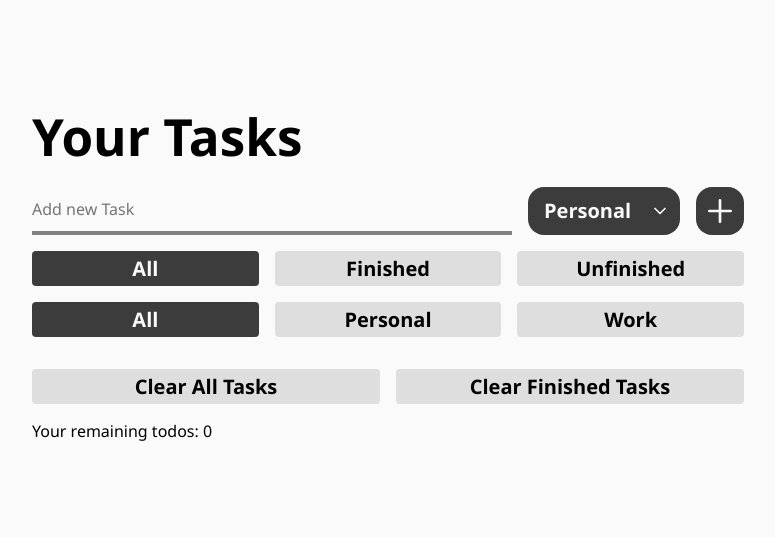
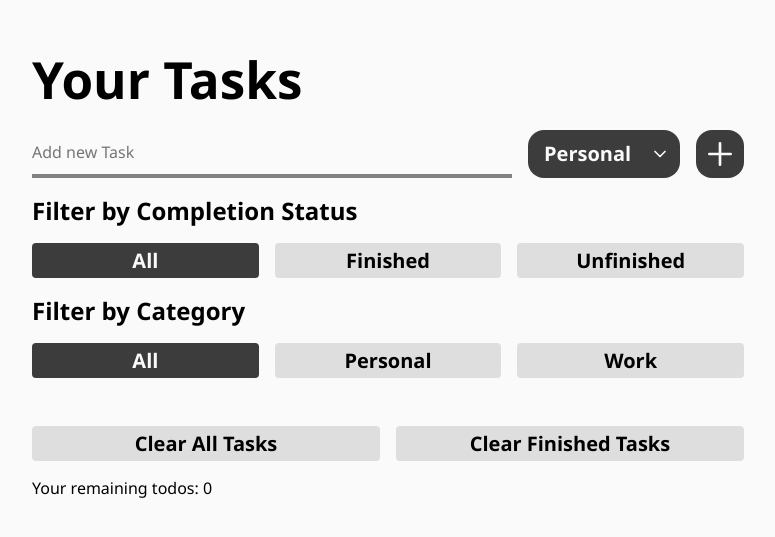
Before and after one commit to bagoesihsant/react-checkpoint-todo-list-app, a React (Vite) app: page / in a window 1280 px wide. Shown: the part 129-666 px from the top of the page, without its empty margins (252-1027 px from the left). Built offline with nearby package versions, Linux system fonts and the light colour scheme.

Commit message:
Remodel UI of filter by completion and category for better user experience.

```diff
--- a/src/components/FilterTasks.jsx
+++ b/src/components/FilterTasks.jsx
@@ -9,8 +9,9 @@ export function FilterTasks(){
     const filterTasksDispatch = useFilterTasksDispatch();
 
     return (
-        <>
-            <div className="filter-container">
+        <div className="filter-container">
+            <h2>Filter by Completion Status</h2>
+            <div className="button-container">
                 <button
                     onClick={() => {
                         filterTasksDispatch({
@@ -49,7 +50,7 @@ export function FilterTasks(){
                     Unfinished
                 </button>
             </div>
-        </>
+        </div>
     )
 
 }
--- a/src/components/SortTasks.jsx
+++ b/src/components/SortTasks.jsx
@@ -11,6 +11,8 @@ export function SortTasks(){
 
     return(
         <div className="sort-button-container">
+            <h2>Filter by Category</h2>
+            <div className="button-container">
                 <button
                     onClick={() => {
                         dispatch({type: 'all',});
@@ -42,6 +44,7 @@ export function SortTasks(){
                     Work
                 </button>
             </div>
+        </div>
     )
 
 }
--- a/src/styles/App.css
+++ b/src/styles/App.css
@@ -136,12 +136,21 @@ body {
 
 .container .filter-container {
     display: flex;
+    flex-direction: column;
+}
+
+.container .filter-container h2 {
+    font-size: 1.5rem;
+}
+
+.container .filter-container .button-container {
+    display: flex;
     justify-content: space-between;
     gap: 1rem;
     margin-block: 1rem;
 }
 
-.container .filter-container button {
+.container .filter-container .button-container button {
     padding-block: .25rem;
     border-style: none;
     border-radius: .25rem;
@@ -154,12 +163,21 @@ body {
 
 .container .sort-button-container {
     display: flex;
+    flex-direction: column;
+}
+
+.container .sort-button-container h2 {
+    font-size: 1.5rem;
+}
+
+.container .sort-button-container .button-container {
+    display: flex;
     justify-content: space-between;
     gap: 1rem;
     margin-block: 1rem;
 }
 
-.container .sort-button-container button {
+.container .sort-button-container .button-container button {
     padding-block: .25rem;
     border-style: none;
     border-radius: .25rem;
@@ -171,22 +189,22 @@ body {
 }
 
 
-.container .filter-container button.active {
+.container .filter-container .button-container button.active {
     background-color: var(--white-900);
     color: var(--white-100);
 }
 
-.container .filter-container button:hover {
+.container .filter-container .button-container button:hover {
     background-color: var(--white-900);
     color: var(--white-100);
 }
 
-.container .sort-button-container button.active {
+.container .sort-button-container .button-container button.active {
     background-color: var(--white-900);
     color: var(--white-100);
 }
 
-.container .sort-button-container button:hover {
+.container .sort-button-container .button-container button:hover {
     background-color: var(--white-900);
     color: var(--white-100);
 }
```
Lines whose indentation alone changed are shown as unchanged.
